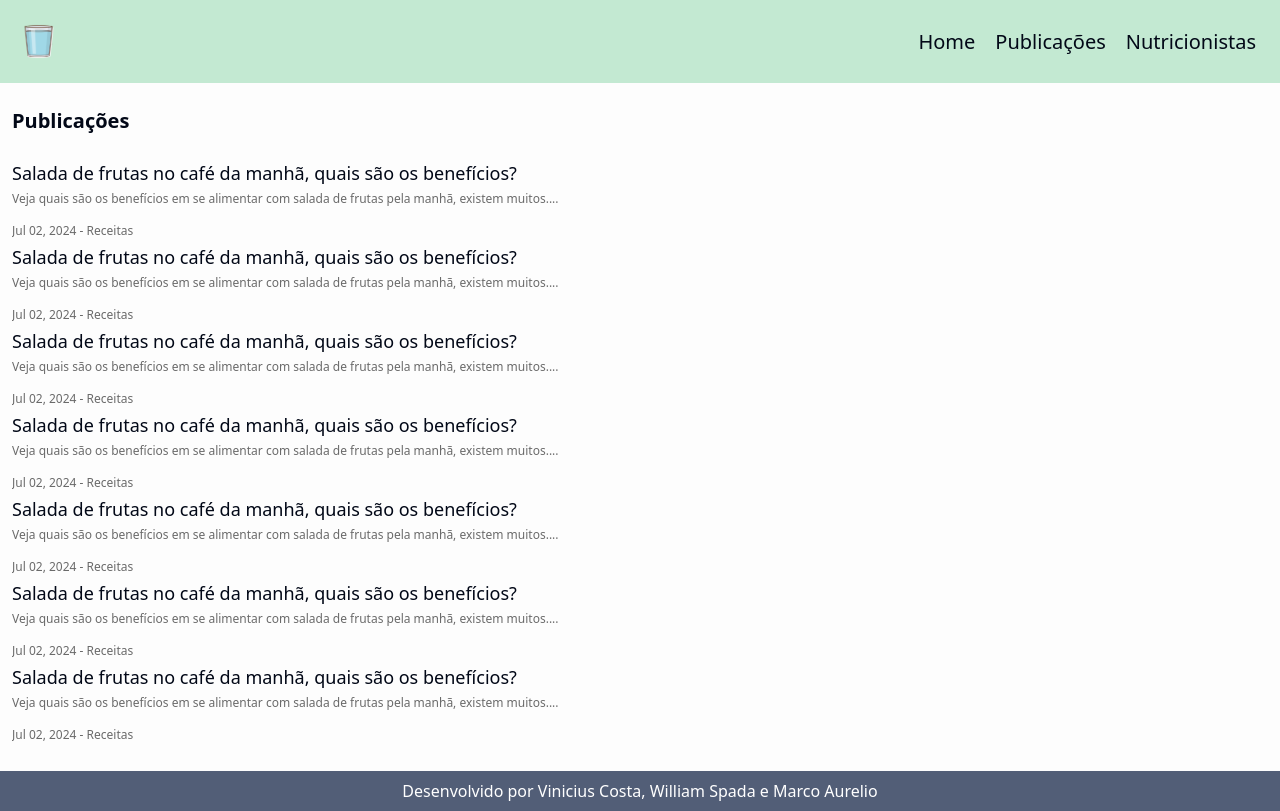
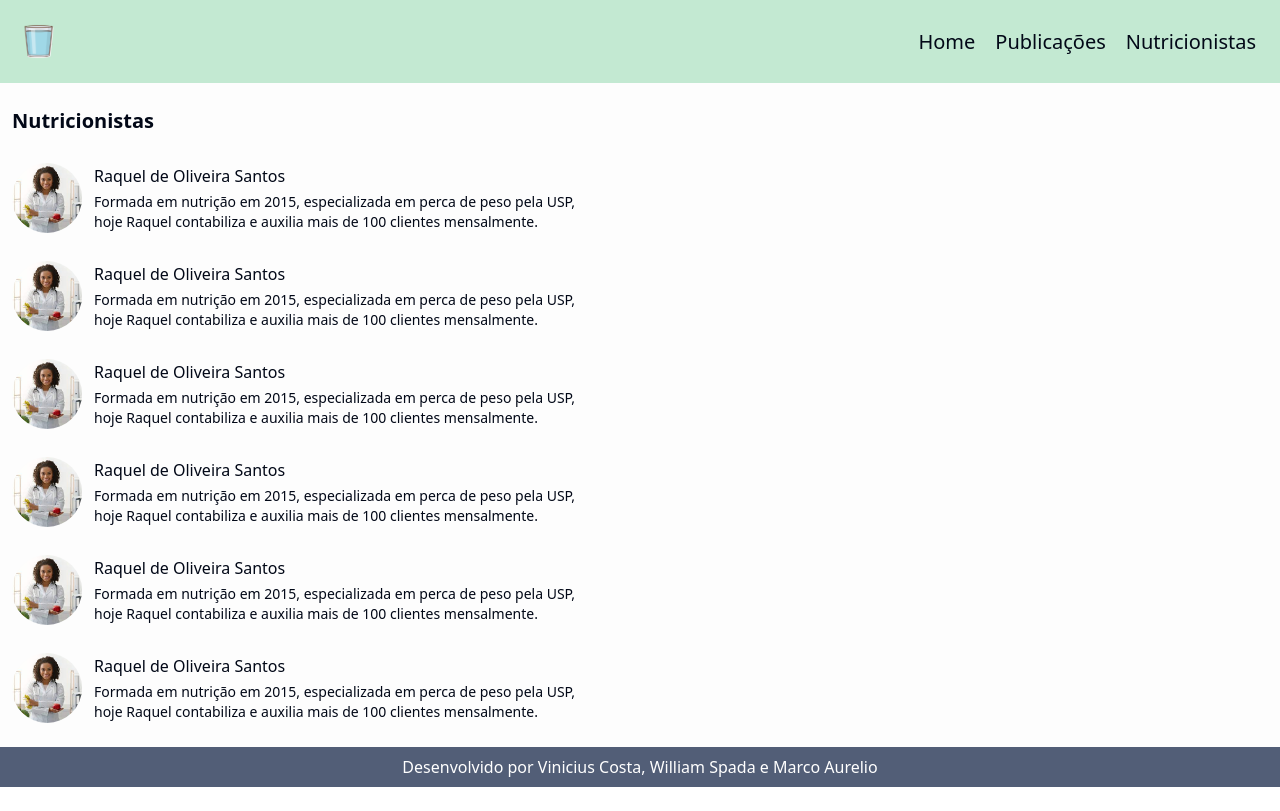
Before and after one commit to wrspada02/jornada-saudavel, a Next.js app: page /nutricionist-list in a window 1280 px wide. Built offline with nearby package versions, Linux system fonts and the light colour scheme.

Commit message:
feat: nutricionist list page

```diff
--- a/src/pages/nutricionist-list.tsx
+++ b/src/pages/nutricionist-list.tsx
@@ -1,35 +1,69 @@
 import { Footer } from "@/components/Footer";
 import { Header } from "@/components/Header";
 import { PostCard } from "@/components/PostCard";
+import Image from "next/image";
 import React from "react";
 
 export default function NutricionistList() {
     return (
         <>
             <Header />
-            <main className="px-3 py-6 bg-[#FDFDFD]">
-                <h1 className="font-bold text-xl mb-6">Publicações</h1>
-                <ul className="max-h-[78vh] overflow-auto">
-                    <li>
-                        <PostCard />
+            <main className="px-3 py-6 bg-[#FDFDFD] max-h-screen overflow-auto">
+                <h1 className="font-bold text-xl mb-6">Nutricionistas</h1>
+                <ul>
+                    <li className="mt-7">
+                        <figure className="flex items-center gap-x-3">
+                            <Image src='/nutricionista_imagem.jpeg' width={70} height={70} className="rounded-full" alt="Nutricionista profile picture" />
+                            <figcaption>
+                                <h3 className="font-medium text-base">Raquel de Oliveira Santos</h3>
+                                <p className="mt-1 text-sm max-w-lg">Formada em nutrição em 2015, especializada em perca de peso pela USP, hoje Raquel contabiliza e auxilia mais de 100 clientes mensalmente.</p>
+                            </figcaption>
+                        </figure>
                     </li>
-                    <li>
-                        <PostCard />
+                    <li className="mt-7">
+                        <figure className="flex items-center gap-x-3">
+                            <Image src='/nutricionista_imagem.jpeg' width={70} height={70} className="rounded-full" alt="Nutricionista profile picture" />
+                            <figcaption>
+                                <h3 className="font-medium text-base">Raquel de Oliveira Santos</h3>
+                                <p className="mt-1 text-sm max-w-lg">Formada em nutrição em 2015, especializada em perca de peso pela USP, hoje Raquel contabiliza e auxilia mais de 100 clientes mensalmente.</p>
+                            </figcaption>
+                        </figure>
                     </li>
-                    <li>
-                        <PostCard />
+                    <li className="mt-7">
+                        <figure className="flex items-center gap-x-3">
+                            <Image src='/nutricionista_imagem.jpeg' width={70} height={70} className="rounded-full" alt="Nutricionista profile picture" />
+                            <figcaption>
+                                <h3 className="font-medium text-base">Raquel de Oliveira Santos</h3>
+                                <p className="mt-1 text-sm max-w-lg">Formada em nutrição em 2015, especializada em perca de peso pela USP, hoje Raquel contabiliza e auxilia mais de 100 clientes mensalmente.</p>
+                            </figcaption>
+                        </figure>
                     </li>
-                    <li>
-                        <PostCard />
+                    <li className="mt-7">
+                        <figure className="flex items-center gap-x-3">
+                            <Image src='/nutricionista_imagem.jpeg' width={70} height={70} className="rounded-full" alt="Nutricionista profile picture" />
+                            <figcaption>
+                                <h3 className="font-medium text-base">Raquel de Oliveira Santos</h3>
+                                <p className="mt-1 text-sm max-w-lg">Formada em nutrição em 2015, especializada em perca de peso pela USP, hoje Raquel contabiliza e auxilia mais de 100 clientes mensalmente.</p>
+                            </figcaption>
+                        </figure>
                     </li>
-                    <li>
-                        <PostCard />
+                    <li className="mt-7">
+                        <figure className="flex items-center gap-x-3">
+                            <Image src='/nutricionista_imagem.jpeg' width={70} height={70} className="rounded-full" alt="Nutricionista profile picture" />
+                            <figcaption>
+                                <h3 className="font-medium text-base">Raquel de Oliveira Santos</h3>
+                                <p className="mt-1 text-sm max-w-lg">Formada em nutrição em 2015, especializada em perca de peso pela USP, hoje Raquel contabiliza e auxilia mais de 100 clientes mensalmente.</p>
+                            </figcaption>
+                        </figure>
                     </li>
-                    <li>
-                        <PostCard />
-                    </li>
-                    <li>
-                        <PostCard />
+                    <li className="mt-7">
+                        <figure className="flex items-center gap-x-3">
+                            <Image src='/nutricionista_imagem.jpeg' width={70} height={70} className="rounded-full" alt="Nutricionista profile picture" />
+                            <figcaption>
+                                <h3 className="font-medium text-base">Raquel de Oliveira Santos</h3>
+                                <p className="mt-1 text-sm max-w-lg">Formada em nutrição em 2015, especializada em perca de peso pela USP, hoje Raquel contabiliza e auxilia mais de 100 clientes mensalmente.</p>
+                            </figcaption>
+                        </figure>
                     </li>
                 </ul>
             </main>
--- /dev/null
+++ b/src/pages/post-list.tsx
@@ -0,0 +1,39 @@
+import { Footer } from "@/components/Footer";
+import { Header } from "@/components/Header";
+import { PostCard } from "@/components/PostCard";
+import React from "react";
+
+export default function PostList() {
+    return (
+        <>
+            <Header />
+            <main className="px-3 py-6 bg-[#FDFDFD]">
+                <h1 className="font-bold text-xl mb-6">Publicações</h1>
+                <ul className="max-h-[78vh] overflow-auto">
+                    <li>
+                        <PostCard />
+                    </li>
+                    <li>
+                        <PostCard />
+                    </li>
+                    <li>
+                        <PostCard />
+                    </li>
+                    <li>
+                        <PostCard />
+                    </li>
+                    <li>
+                        <PostCard />
+                    </li>
+                    <li>
+                        <PostCard />
+                    </li>
+                    <li>
+                        <PostCard />
+                    </li>
+                </ul>
+            </main>
+            <Footer />
+        </>
+    );
+}
```
